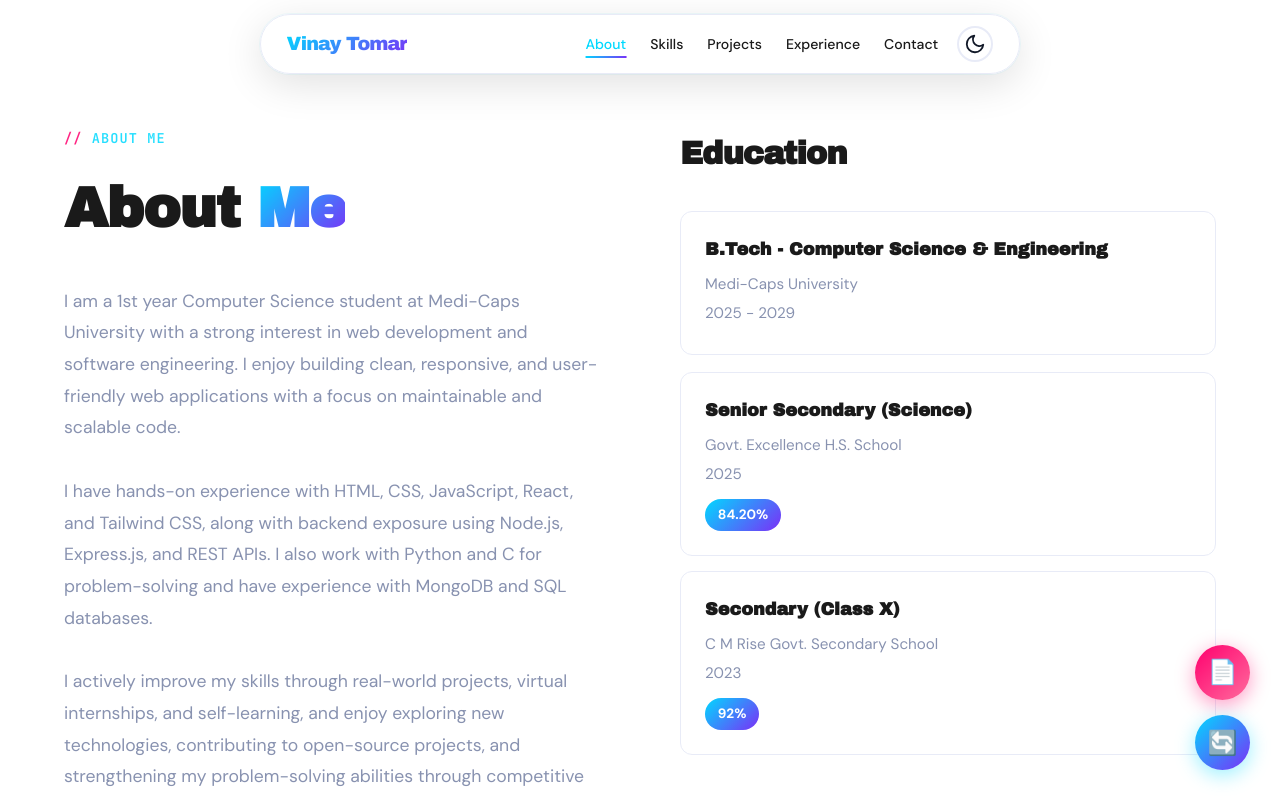
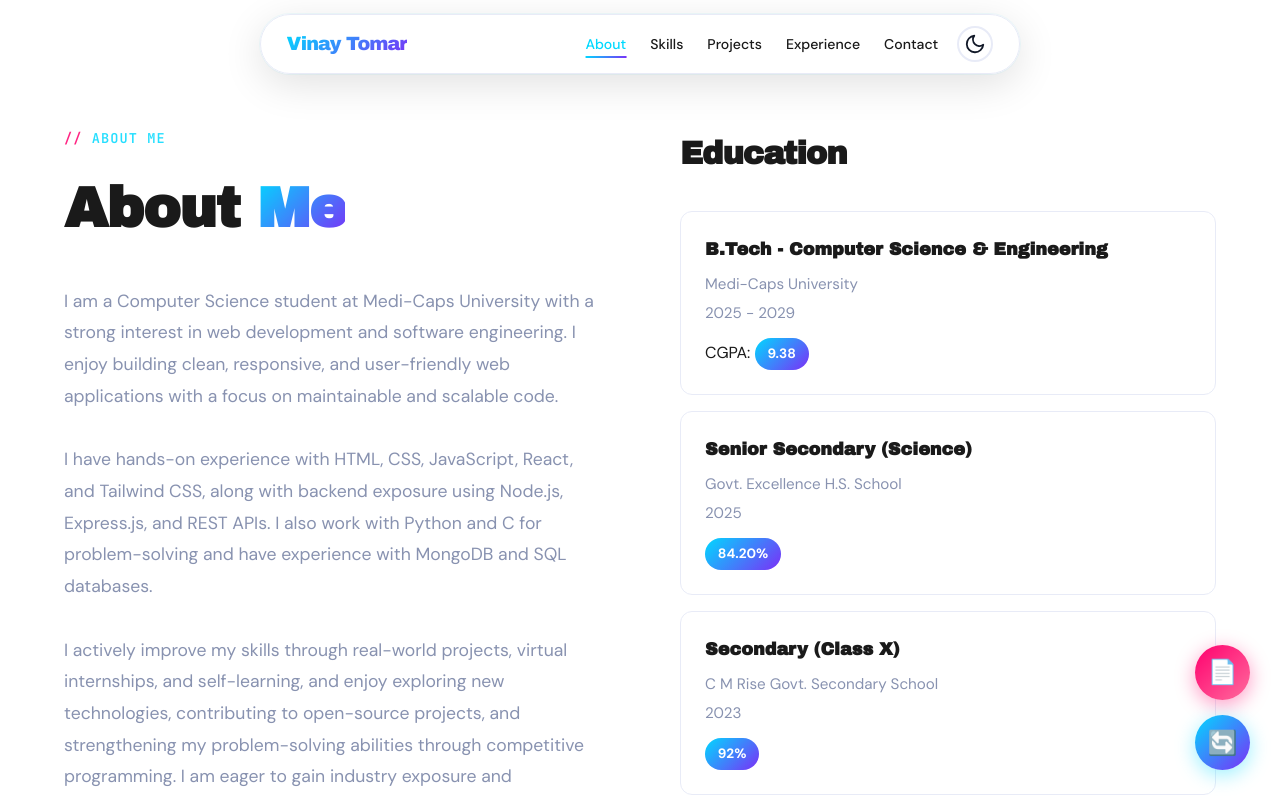
Before and after one commit to Vinaytomar-xm/Portfolio-Nextjs, a Next.js app: page /about in a window 1280 px wide. Shown: the top 799 px of the page. Built offline with nearby package versions, Linux system fonts and the light colour scheme.

Commit message:
fix: refine about section for clarity and add CGPA information

```diff
--- a/app/about/page.js
+++ b/app/about/page.js
@@ -16,7 +16,7 @@ export default function AboutPage() {
             About <span className="gradient-text">Me</span>
           </h2>
           <p className="about-text">
-            I am a 1st year Computer Science student at Medi-Caps University with a strong interest in
+            I am a Computer Science student at Medi-Caps University with a strong interest in
             web development and software engineering. I enjoy building clean, responsive, and
             user-friendly web applications with a focus on maintainable and scalable code.
           </p>
@@ -43,6 +43,7 @@ export default function AboutPage() {
                 <h4>B.Tech - Computer Science &amp; Engineering</h4>
                 <p>Medi-Caps University</p>
                 <p>2025 - 2029</p>
+                CGPA: <span className="score">9.38</span>
               </TiltCard>
             </StaggerItem>
             <StaggerItem>
```
